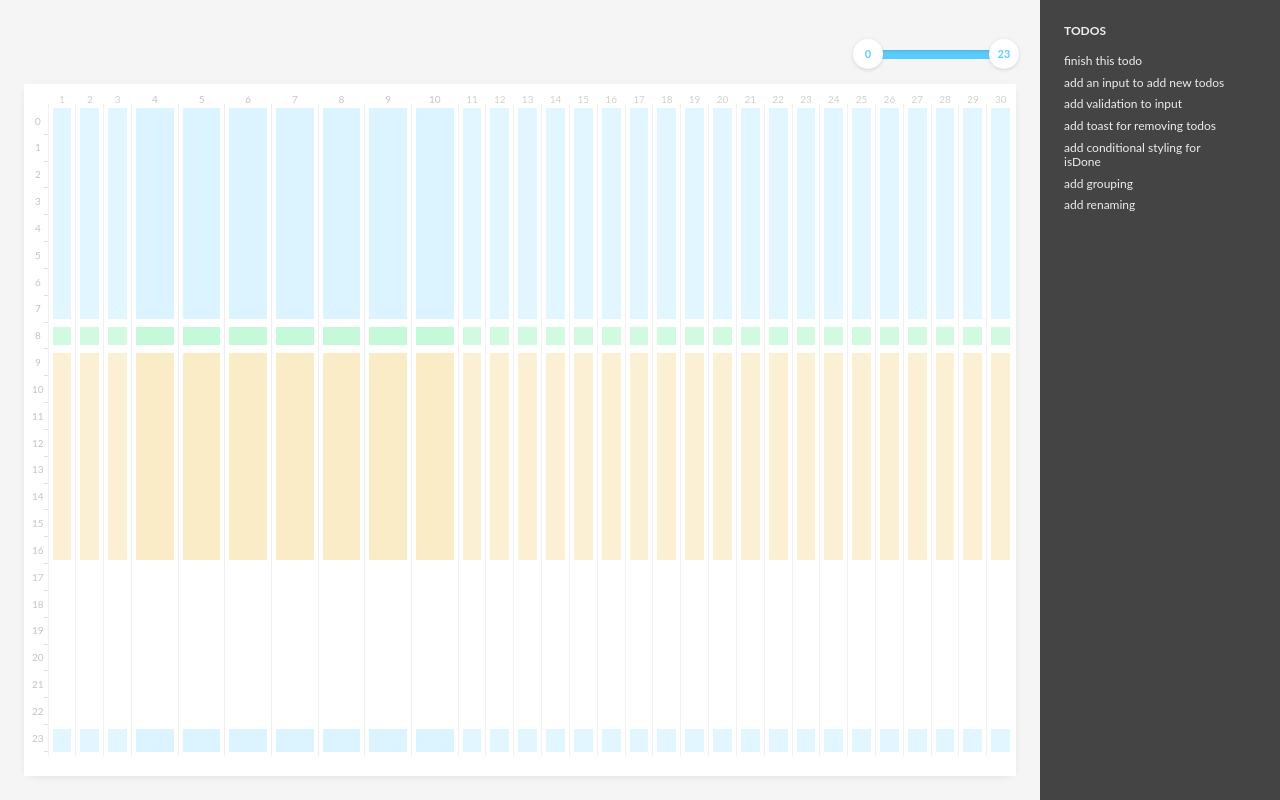
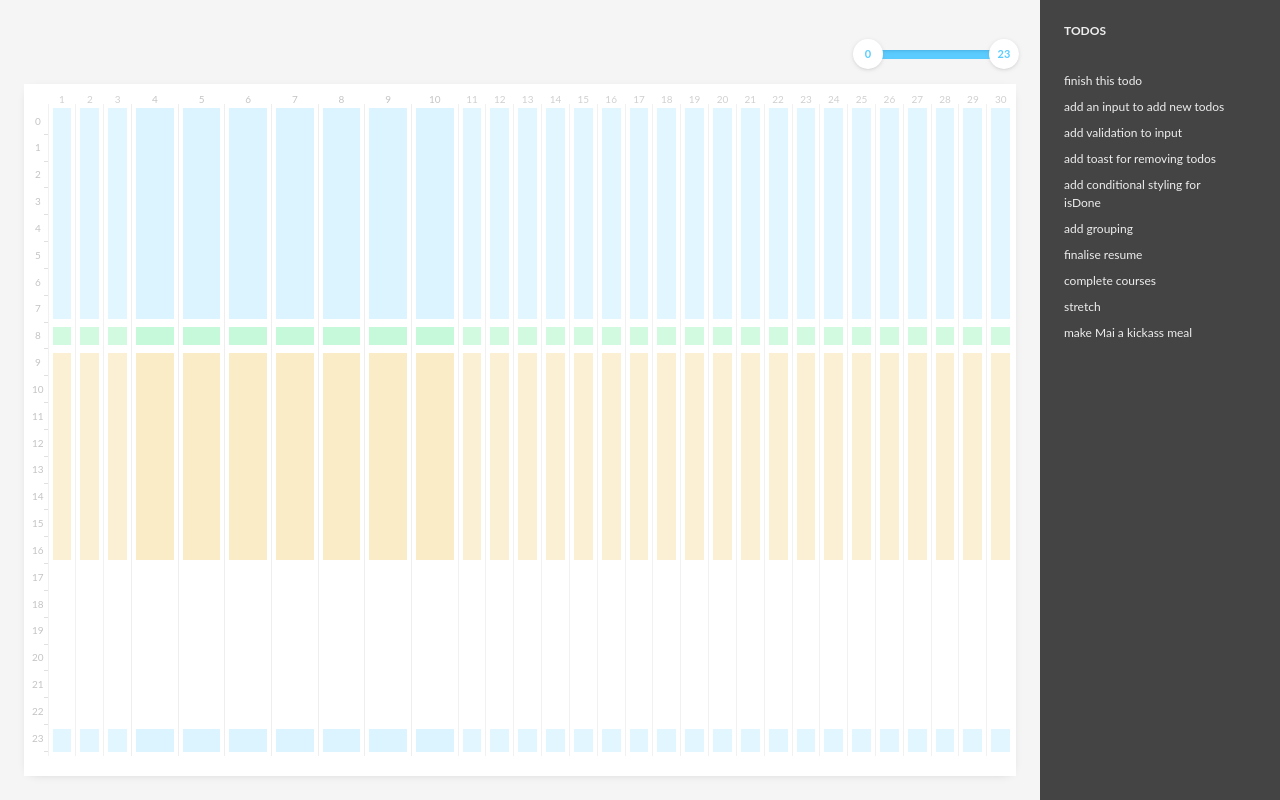
Before and after one commit to vincentbollaert/get-shit-done, a React app: page / in a window 1280 px wide. Built offline with nearby package versions, Linux system fonts and the light colour scheme; what redux-promise-middleware would draw is missing.

Commit message:
removing grouping for now

```diff
--- a/src/pages/Home/Todos/component.jsx
+++ b/src/pages/Home/Todos/component.jsx
@@ -2,7 +2,7 @@ import React from 'react'
 import styled from 'styled-components'
 import { useSelector, useDispatch } from 'react-redux'
 import { actions } from '../../../state/todos/reducer'
-import { SIZE_XLG, SIZE_SM, SIZE_LG } from '../../../styles'
+import { SIZE_XLG, SIZE_SM } from '../../../styles'
 import binSvg from '../../../assets/svg/bin.svg'
 import Svg from '../../../components/Svg/component'
 
@@ -15,12 +15,13 @@ const Wrap = styled.div`
 const Title = styled.div`
   font-weight: bold;
   text-transform: uppercase;
-  margin-bottom: ${SIZE_LG};
+  margin-bottom: 3.4rem;
 `
 const Todo = styled.div`
   position: relative;
   display: flex;
   margin-bottom: ${SIZE_SM};
+  line-height: 1.5;
 
   &:last-child {
     margin-bottom: 0;
@@ -56,7 +57,7 @@ const Remove = styled(Svg)`
 `
 
 const Todos = () => {
-  const { todos, groups } = useSelector(state => state.todos)
+  const { todos } = useSelector(state => state.todos)
   const dispatch = useDispatch()
   console.log(todos)
 
--- a/src/state/todos/reducer.js
+++ b/src/state/todos/reducer.js
@@ -1,21 +1,20 @@
 import { createSlice, nanoid } from '@reduxjs/toolkit'
 
-// export const increment = createAction('increment')
-// export const decrement = createAction('decrement')
-
-// export default createReducer(0, {
-//   [increment]: (state, action) => state + action.payload,
-//   [decrement]: (state, action) => state - action.payload
-// })
-
 const initialState = {
-  groups: [{
-    groupName: 'development',
-    id: nanoid(),
-  }, {
-    groupName: 'health',
-    id: nanoid(),
-  }],
+  groups: [
+    {
+      groupName: 'development',
+      id: nanoid(),
+    },
+    {
+      groupName: 'career',
+      id: nanoid(),
+    },
+    {
+      groupName: 'health',
+      id: nanoid(),
+    },
+  ],
   todos: [
     {
       id: nanoid(),
@@ -49,7 +48,22 @@ const initialState = {
     },
     {
       id: nanoid(),
-      todoName: 'add renaming',
+      todoName: 'finalise resume',
+      isDone: false,
+    },
+    {
+      id: nanoid(),
+      todoName: 'complete courses',
+      isDone: false,
+    },
+    {
+      id: nanoid(),
+      todoName: 'stretch',
+      isDone: false,
+    },
+    {
+      id: nanoid(),
+      todoName: 'make Mai a kickass meal',
       isDone: false,
     },
   ]
```
